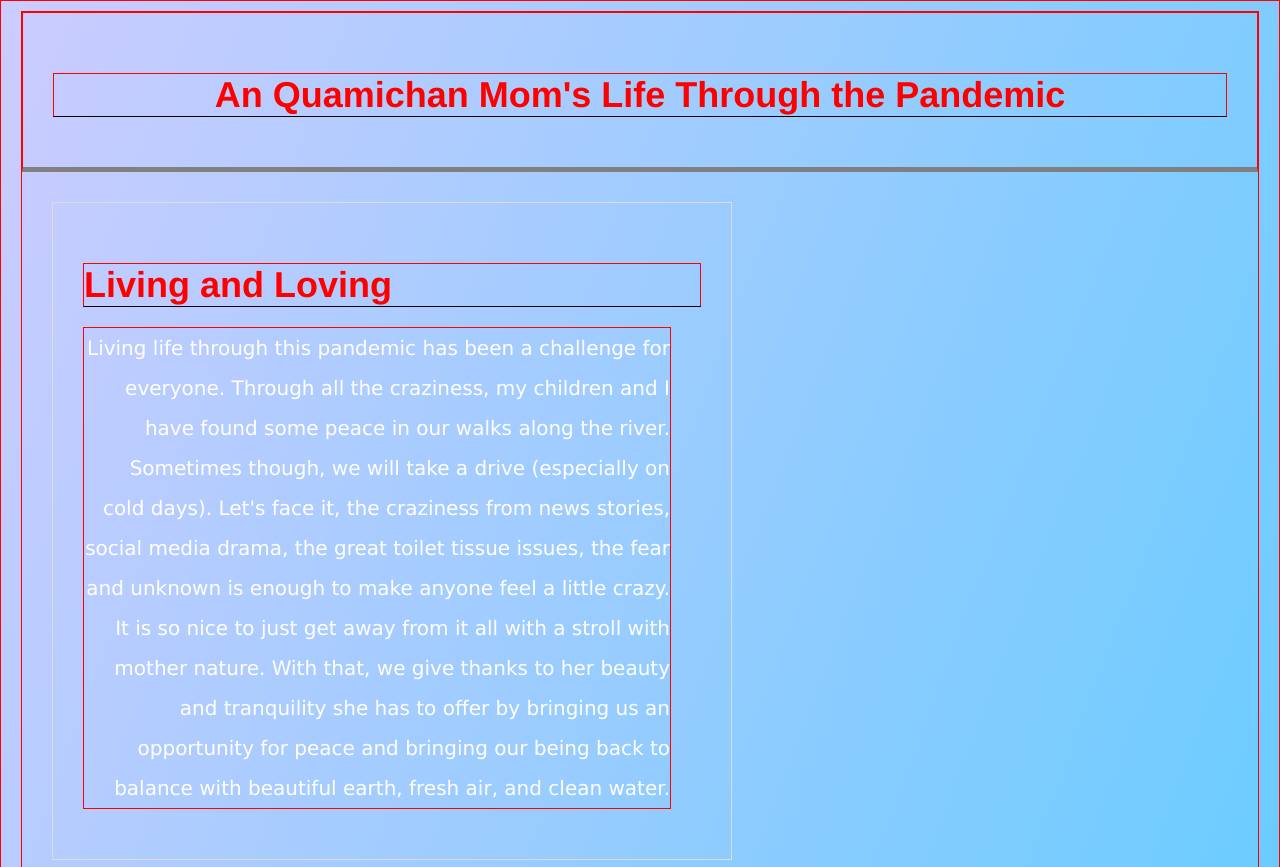
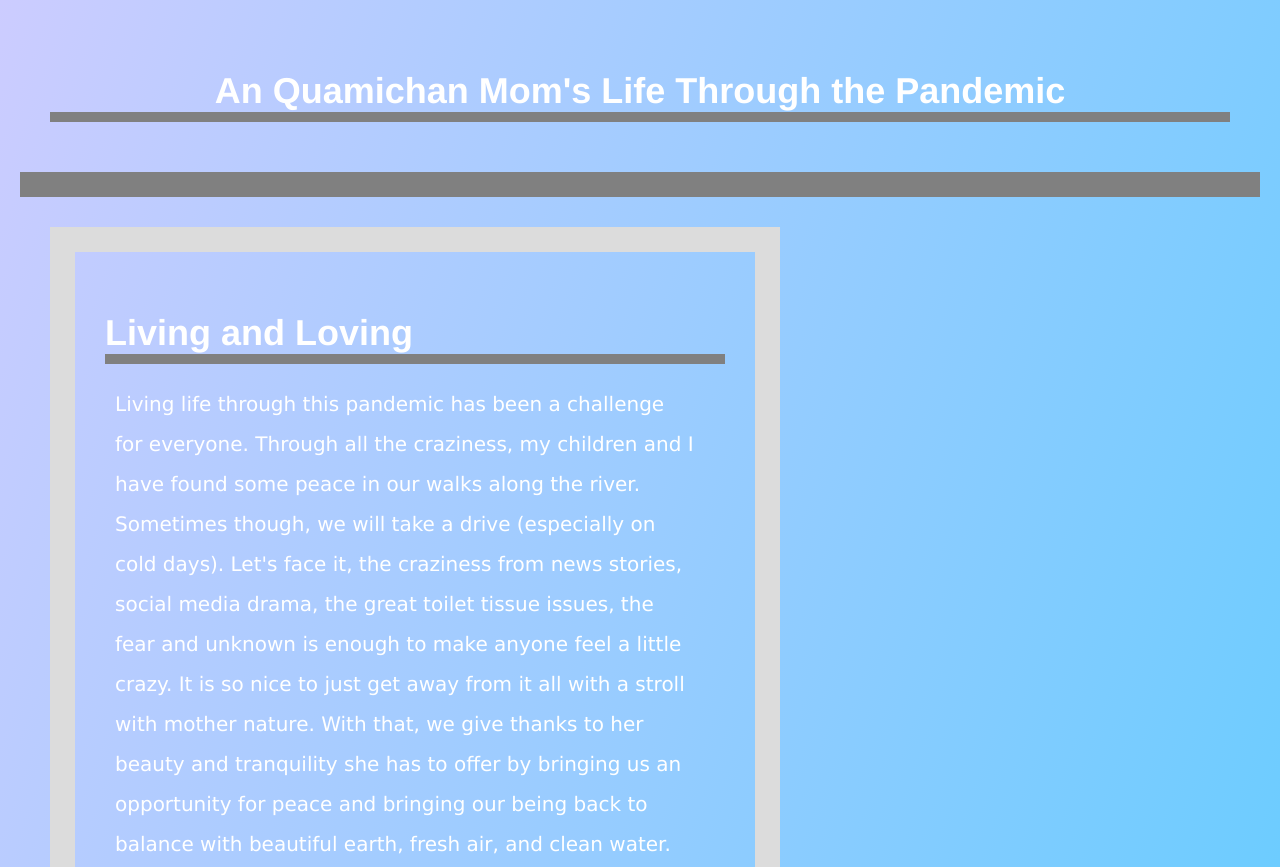
Before and after one commit to LMJ04/website1, a plain HTML site: page index.html in a window 1280 px wide. Shown: the top 867 px of the page. Drawn offline with Linux system fonts and the light colour scheme; files whose address does not match are found by name; a web font is replaced by a local one.

Commit message:
Update style.css

```diff
--- a/style.css
+++ b/style.css
@@ -1,6 +1,6 @@
 * {
   font-size: 100%;
-  border: 1px solid red;
+  border: 10px solid blackberry;
 }
 * {
   font-size: 100%;
@@ -8,9 +8,9 @@
 }
 
 title {
-  font-size: 48px;
+  font-size: 50px;
   text-decoration: underline;
-   color: blue;
+   color: blackberry;
 }
 
 <div class="container">
@@ -49,12 +49,12 @@ body {
 h1 {
   font-family: <link rel="preconnect" href="https://fonts.gstatic.com">
 <link href="https://fonts.googleapis.com/css2?family=Cabin&display=swap" rel="stylesheet">
-  color: white;
+  color: red;
   text-align: left;
   font-size: 36px;
   font-weight: bold;
-  border-bottom: 1px solid black;
-  color: red;
+  border-bottom: 10px solid grey;
+  color: blackberry;
 }
 header h1 {
   text-align: center;
@@ -64,13 +64,13 @@ header,
 section,
 footer {
   padding: 30px;
-  border-bottom: 5px solid grey;
+  border-bottom: 25px solid grey;
 }
 
 section {
     width: 50%;
-  border: 1px solid gainsboro;
-  background-color: lilac;
+  border: 25px solid gainsboro;
+  background-color: blackberry;
   margin: 30px;
   padding: 30px;
 }
@@ -80,22 +80,22 @@ h1 {
 }
 
 p {
-  margin: 15px 0;
+  margin: 18px 0;
 }
 
 ul, ol {
-  margin: 15px 0;
+  margin: 18px 0;
 }
 
 p {
   font-family: verdana;
   font-size: 20px;
   line-height: 2;
-  text-align: right;
+  text-align: left;
   margin-top: 10px;
   margin-bottom: 20px;
   margin-right: 30px;
-  margin-left: 0;
+  margin-left: 10px;
 }
 /* Website Styles */
 
@@ -122,13 +122,13 @@ body {
   background-color: black;
   color: white;
   font-family: Helvetica;
-  font-size: 14px;
+  font-size: 16px;
 }
 
 
 h2 {
   font-size: 24px;
-  text-align: right;
+  text-align: center;
 }
 
 h3 {
@@ -141,5 +141,5 @@ h1, h2, h3 {
 }
 
 footer p {
-  font-size: 13px;
+  font-size: 25px;
 }
```
